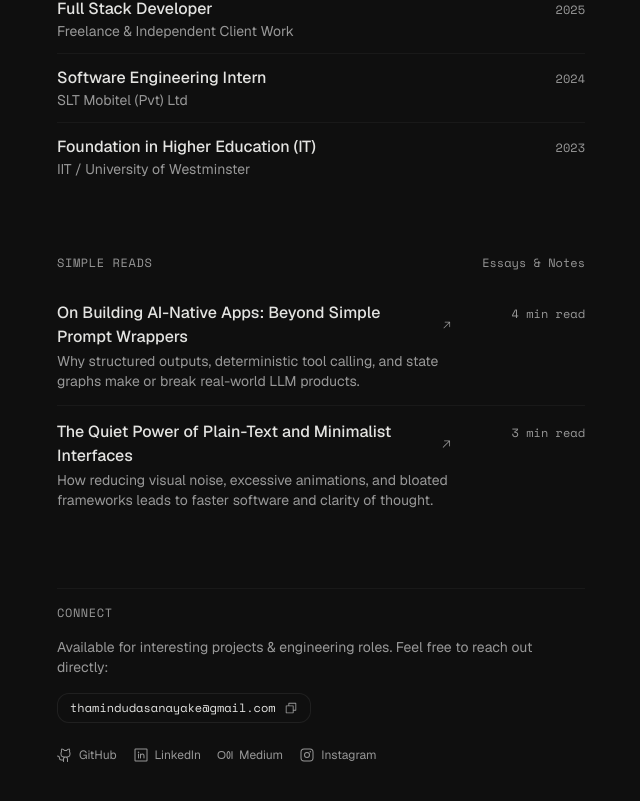
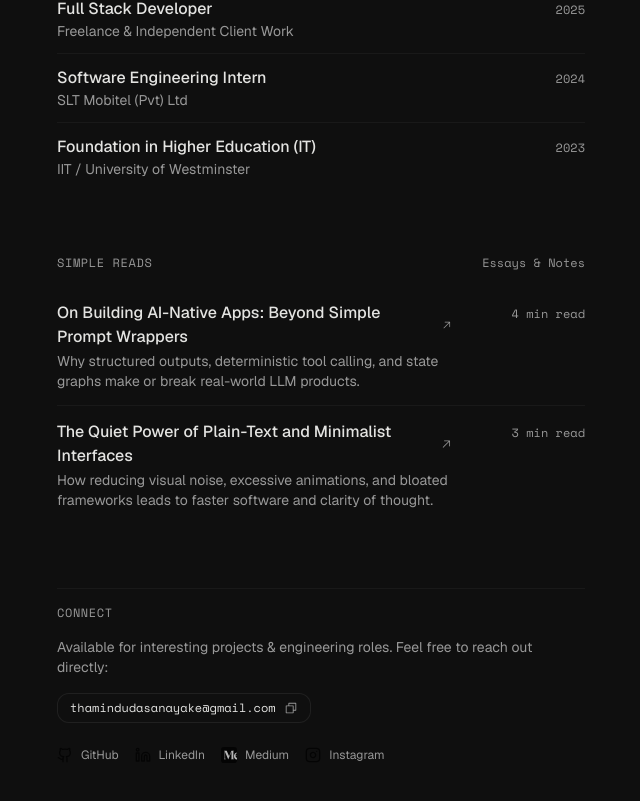
Before and after one commit to ThaminduDasanayake/portfolio, a Next.js app: page / in a window 1280 px wide. Shown: the part 1393-2194 px from the top of the page, without its empty margins (319-959 px from the left). Built offline with nearby package versions, Linux system fonts and the light colour scheme.

Commit message:
refactor: replace phosphor social icons with next/image svg assets

```diff
--- a/components/minimal-connect.tsx
+++ b/components/minimal-connect.tsx
@@ -1,15 +1,8 @@
 "use client";
 
 import { useState } from "react";
-import {
-  Copy,
-  Check,
-  GithubLogo,
-  LinkedinLogo,
-  MediumLogo,
-  InstagramLogo,
-  ArrowUpRight,
-} from "@phosphor-icons/react";
+import Image from "next/image";
+import { Copy, Check } from "@phosphor-icons/react";
 import { PERSONAL_INFO, SOCIAL_LINKS } from "@/lib/data";
 
 export function MinimalConnect() {
@@ -22,21 +15,6 @@ export function MinimalConnect() {
       setTimeout(() => setCopied(false), 2000);
     } catch {
       // Fallback
-    }
-  };
-
-  const getSocialIcon = (name: string) => {
-    switch (name.toLowerCase()) {
-      case "github":
-        return <GithubLogo size={16} />;
-      case "linkedin":
-        return <LinkedinLogo size={16} />;
-      case "medium":
-        return <MediumLogo size={16} />;
-      case "instagram":
-        return <InstagramLogo size={16} />;
-      default:
-        return <ArrowUpRight size={14} />;
     }
   };
 
@@ -77,9 +55,17 @@ export function MinimalConnect() {
             href={link.url}
             target="_blank"
             rel="noopener noreferrer"
-            className="inline-flex items-center gap-1.5 text-xs text-muted-foreground transition-colors hover:text-foreground"
+            className="group inline-flex items-center gap-2 text-xs text-muted-foreground transition-colors hover:text-foreground"
           >
-            {getSocialIcon(link.name)}
+            <span className="relative flex h-4 w-4 items-center justify-center">
+              <Image
+                src={`/socials/${link.name.toLowerCase()}.svg`}
+                alt={link.name}
+                width={16}
+                height={16}
+                className="h-4 w-4 object-contain opacity-70 transition-opacity group-hover:opacity-100 dark:invert"
+              />
+            </span>
             <span>{link.name}</span>
           </a>
         ))}
```
